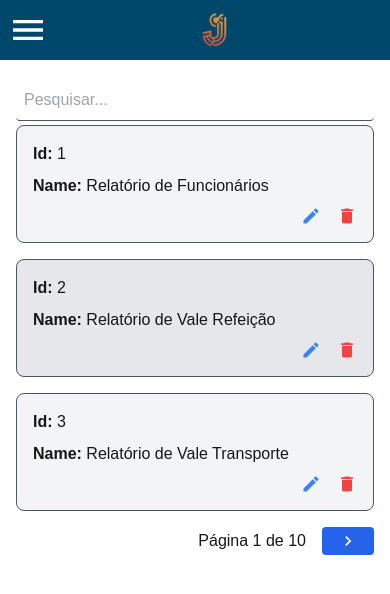
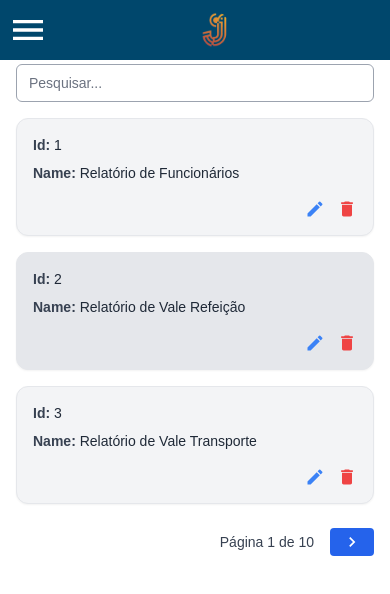
Before and after one commit to GabrielPauloT/juvale, a Next.js app: page /relatorio in a window 390 px wide. Shown: the top 594 px of the page. Built offline with nearby package versions, Linux system fonts and the light colour scheme.

Commit message:
feat(funcionario): melhorando responsividaded

```diff
--- a/src/app/funcionario/page.tsx
+++ b/src/app/funcionario/page.tsx
@@ -131,8 +131,8 @@ export default function FuncionariosPage() {
 
   return (
     <Layout pageTitle="Funcionários">
-      <div className="flex justify-center mb-5 gap-3">
-        <div className="flex items-center gap-4 bg-white dark:bg-gray-800 border border-gray-300 dark:border-gray-700 rounded-lg px-4 py-2 shadow-md">
+      <div className="px-4 mb-5 mt-5 flex flex-col gap-4 lg:flex-row lg:justify-center">
+        <div className="flex flex-col md:flex-row items-start md:items-center gap-2 md:gap-4 bg-white dark:bg-gray-800 border border-gray-300 dark:border-gray-700 rounded-lg px-4 py-3 shadow-md w-full md:w-auto">
           <label className="text-sm font-medium text-gray-700 dark:text-gray-300">
             Selecione a data:
           </label>
@@ -140,15 +140,16 @@ export default function FuncionariosPage() {
             type="date"
             value={selectedDate}
             onChange={(e) => setSelectedDate(e.target.value)}
-            className="px-3 py-1 rounded-md border border-gray-300 dark:border-gray-600 bg-white dark:bg-gray-700 text-gray-900 dark:text-white focus:outline-none focus:ring-2 focus:ring-blue-500"
+            className="px-3 py-1 rounded-md border border-gray-300 dark:border-gray-600 bg-white dark:bg-gray-700 text-gray-900 dark:text-white focus:outline-none focus:ring-2 focus:ring-blue-500 w-full md:w-auto"
           />
         </div>
-        <div className="flex items-center gap-4 bg-white dark:bg-gray-800 border border-gray-300 dark:border-gray-700 rounded-lg px-4 py-2 shadow-md">
+
+        <div className="flex flex-col md:flex-row items-start md:items-center gap-2 md:gap-4 bg-white dark:bg-gray-800 border border-gray-300 dark:border-gray-700 rounded-lg px-4 py-3 shadow-md w-full md:w-auto">
           <label className="text-sm font-medium text-gray-700 dark:text-gray-300">
             Selecione a company:
           </label>
           <select
-            className="px-3 py-1 rounded-md border border-gray-300 dark:border-gray-600 bg-white dark:bg-gray-700 text-gray-900 dark:text-white focus:outline-none focus:ring-2 focus:ring-blue-500"
+            className="px-3 py-1 rounded-md border border-gray-300 dark:border-gray-600 bg-white dark:bg-gray-700 text-gray-900 dark:text-white focus:outline-none focus:ring-2 focus:ring-blue-500 w-full md:w-auto"
             value={selectedCompany ?? ""}
             onChange={(e) => setSelectedCompany(Number(e.target.value))}
           >
--- a/src/components/DataTable/index.tsx
+++ b/src/components/DataTable/index.tsx
@@ -70,55 +70,40 @@ export function DataTable<T extends Record<string, any>>({
 
   if (isMobile) {
     return (
-      <div style={{ padding: "1rem", width: "100%" }}>
+      <div className="w-full px-4">
         <input
           type="text"
-          style={{
-            width: "100%",
-            padding: "0.5rem",
-            borderRadius: "0.25rem",
-            borderBottom: "1px solid #4B5563",
-            outline: "none",
-            backgroundColor: "transparent",
-            marginBottom: "1%",
-          }}
+          className="w-full rounded-md border border-gray-400 bg-transparent px-3 py-2 text-sm text-black placeholder:text-gray-500 focus:outline-none dark:border-gray-600 dark:text-white dark:placeholder:text-gray-400"
           placeholder="Pesquisar..."
           value={searchValue}
           onChange={onChangeSearchValue}
         />
+
         {data.map((row, index) => (
           <div
             key={index}
-            style={{
-              border: "1px solid #4B5563",
-              borderRadius: "0.5rem",
-              padding: "1rem",
-              marginBottom: "1rem",
-              backgroundColor: index % 2 === 0 ? "#F3F4F6" : "#E5E7EB",
-            }}
+            className={`mt-4 rounded-xl border p-4 shadow-sm dark:border-gray-600 ${
+              index % 2 === 0
+                ? "bg-gray-100 dark:bg-gray-800"
+                : "bg-gray-200 dark:bg-gray-700"
+            }`}
           >
             {columns.map((column) => (
-              <div key={column} style={{ marginBottom: "0.5rem" }}>
-                <strong>{getLabel(column)}:</strong>{" "}
+              <div key={column} className="mb-2 text-sm">
+                <span className="font-semibold text-gray-700 dark:text-gray-300">
+                  {getLabel(column)}:
+                </span>{" "}
+                <span className="text-gray-800 dark:text-gray-100">
                   {String(getValue(row, column))}
+                </span>
               </div>
             ))}
-            <div
-              style={{
-                display: "flex",
-                justifyContent: "flex-end",
-                gap: "1rem",
-              }}
-            >
+
+            <div className="mt-4 flex justify-end gap-3">
               {onEditClick && (
                 <button
                   onClick={() => onEditClick(row)}
-                  style={{
-                    color: "#3B82F6",
-                    cursor: "pointer",
-                    background: "none",
-                    border: "none",
-                  }}
+                  className="text-blue-500 hover:text-blue-600"
                 >
                   <Icons name="MdEdit" size={20} />
                 </button>
@@ -126,12 +111,7 @@ export function DataTable<T extends Record<string, any>>({
               {onDeleteClick && (
                 <button
                   onClick={() => onDeleteClick(row)}
-                  style={{
-                    color: "#EF4444",
-                    cursor: "pointer",
-                    background: "none",
-                    border: "none",
-                  }}
+                  className="text-red-500 hover:text-red-600"
                 >
                   <Icons name="MdDelete" size={20} />
                 </button>
@@ -139,12 +119,7 @@ export function DataTable<T extends Record<string, any>>({
               {onAddAbsentClick && (
                 <button
                   onClick={() => onAddAbsentClick(row)}
-                  style={{
-                    color: "orange",
-                    cursor: "pointer",
-                    background: "none",
-                    border: "none",
-                  }}
+                  className="text-yellow-500 hover:text-yellow-600"
                 >
                   <Icons name="BsPersonExclamation" size={20} />
                 </button>
@@ -152,12 +127,7 @@ export function DataTable<T extends Record<string, any>>({
               {onAddTicketClick && (
                 <button
                   onClick={() => onAddTicketClick(row)}
-                  style={{
-                    color: "blue",
-                    cursor: "pointer",
-                    background: "none",
-                    border: "none",
-                  }}
+                  className="text-green-500 hover:text-green-600"
                 >
                   <Icons name="FaBusSimple" size={20} />
                 </button>
@@ -165,12 +135,7 @@ export function DataTable<T extends Record<string, any>>({
               {onRelatorioClick && (
                 <button
                   onClick={() => onRelatorioClick(row)}
-                  style={{
-                    color: "#3B82F6",
-                    cursor: "pointer",
-                    background: "none",
-                    border: "none",
-                  }}
+                  className="text-cyan-600 hover:text-cyan-700"
                 >
                   <Icons name="MdOutlineSimCardDownload" size={20} />
                 </button>
@@ -178,43 +143,24 @@ export function DataTable<T extends Record<string, any>>({
             </div>
           </div>
         ))}
-        <div
-          style={{
-            marginTop: "1rem",
-            display: "flex",
-            justifyContent: "flex-end",
-          }}
-        >
-          <div style={{ display: "flex", gap: "1rem", alignItems: "center" }}>
+
+        <div className="mt-6 flex justify-end">
+          <div className="flex items-center gap-4">
             {totalPages > 1 && page > 1 && (
               <button
                 onClick={onBackPageClick}
-                style={{
-                  borderRadius: "0.25rem",
-                  backgroundColor: "#2563EB",
-                  padding: "0.25rem 1rem",
-                  fontWeight: "bold",
-                  color: "white",
-                  cursor: "pointer",
-                }}
+                className="rounded bg-blue-600 px-3 py-1 font-semibold text-white hover:bg-blue-700"
               >
                 <Icons name="MdNavigateBefore" size={20} />
               </button>
             )}
-            <p>
+            <span className="text-sm text-gray-700 dark:text-gray-300">
               Página {page} de {totalPages}
-            </p>
+            </span>
             {page < totalPages && (
               <button
                 onClick={onNextPageClick}
-                style={{
-                  borderRadius: "0.25rem",
-                  backgroundColor: "#2563EB",
-                  padding: "0.25rem 1rem",
-                  fontWeight: "bold",
-                  color: "white",
-                  cursor: "pointer",
-                }}
+                className="rounded bg-blue-600 px-3 py-1 font-semibold text-white hover:bg-blue-700"
               >
                 <Icons name="MdNavigateNext" size={20} />
               </button>
```
Lines whose indentation alone changed are shown as unchanged.
